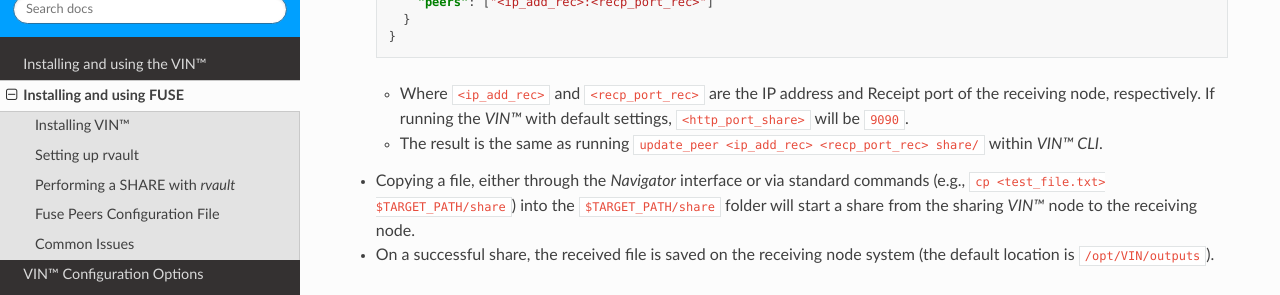
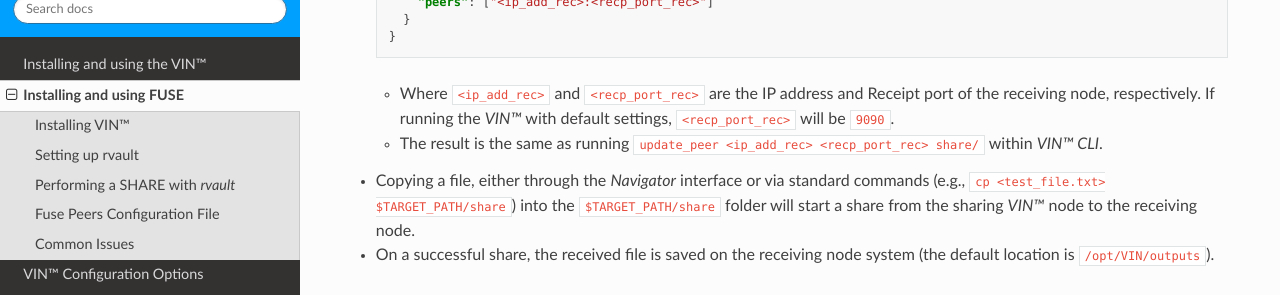
Before and after one commit to Market-Insight-Solutions-LLC/vin-developer-guide, a Sphinx documentation site: the page built from docs/source/vin_fuse.rst, in a window 1280 px wide and 900 px high, scrolled down 2952 px. Shown: the part 147-442 px from the top of the window. Built offline with Sphinx 7.4.7 and the Read the Docs theme 2.0.0, drawn with Linux system fonts in a browser that asks for light colours; some of the changed lines change nothing that is shown.

Commit message:
Updated FUSE docs minor typo

```diff
--- a/docs/source/vin_fuse.rst
+++ b/docs/source/vin_fuse.rst
@@ -139,7 +139,7 @@
       }
     }
 
-  * Where ``<ip_add_rec>`` and ``<recp_port_rec>`` are the IP address and Receipt port of the receiving node, respectively. If running the *VIN™* with default settings, ``<http_port_share>`` will be ``9090``.
+  * Where ``<ip_add_rec>`` and ``<recp_port_rec>`` are the IP address and Receipt port of the receiving node, respectively. If running the *VIN™* with default settings, ``<recp_port_rec>`` will be ``9090``.
   * The result is the same as running ``update_peer <ip_add_rec> <recp_port_rec> share/`` within *VIN™ CLI*.
 
 
```
